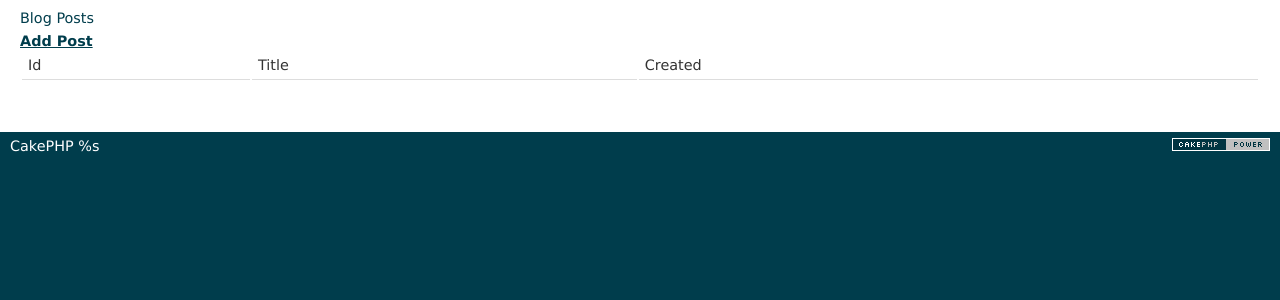
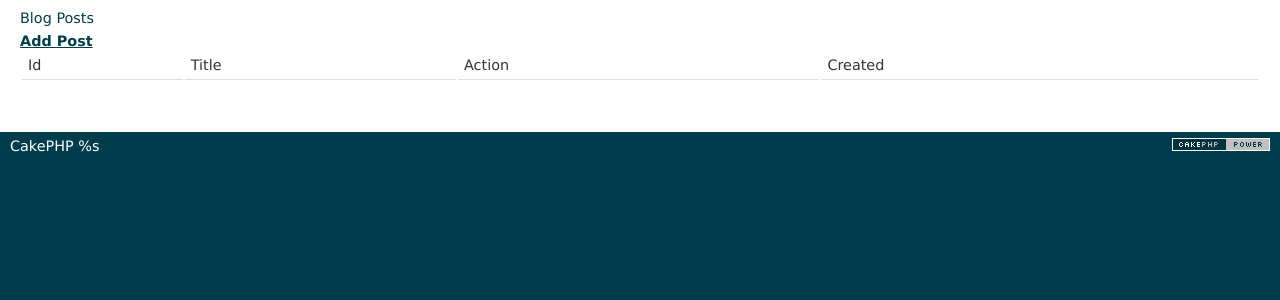
Before and after one commit to luqmansolihin/CRUD-Cake-PHP, a CakePHP app: the page made by app/View/Posts/index.ctp in a window 1280 px wide. Shown: the part 47-347 px from the top of the page. Run offline with PHP 8.4 and a stand-in for CakePHP, Linux system fonts and the light colour scheme; the template is opened without the code that fills it, so the values that code supplies are empty; some libraries are stand-ins or nearby versions.

Commit message:
Add table head action in index posts

```diff
--- a/app/View/Posts/index.ctp
+++ b/app/View/Posts/index.ctp
@@ -13,6 +13,7 @@
     <tr>
         <td>Id</td>
         <td>Title</td>
+        <td>Action</td>
         <td>Created</td>
     </tr>
 
```
